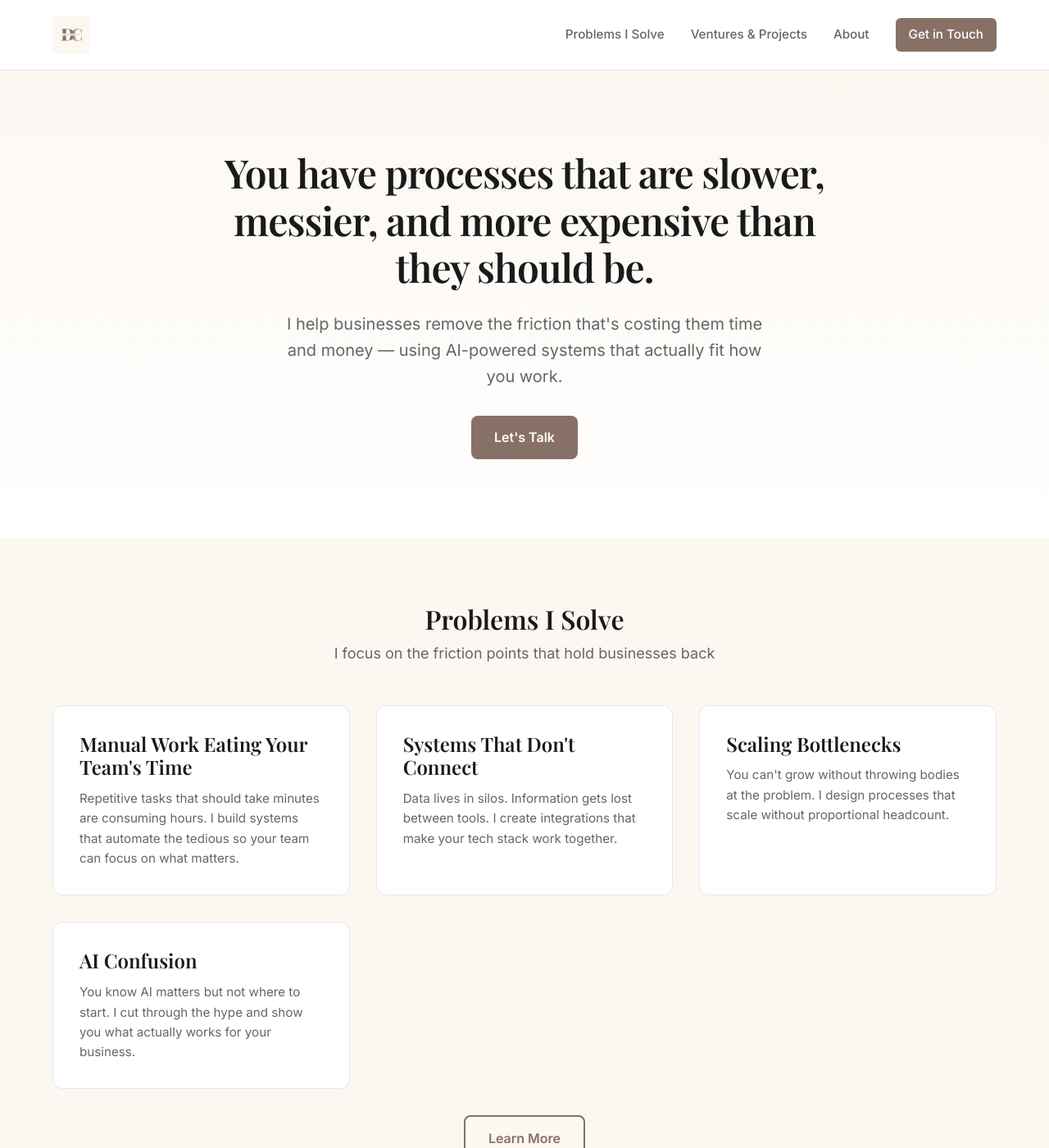
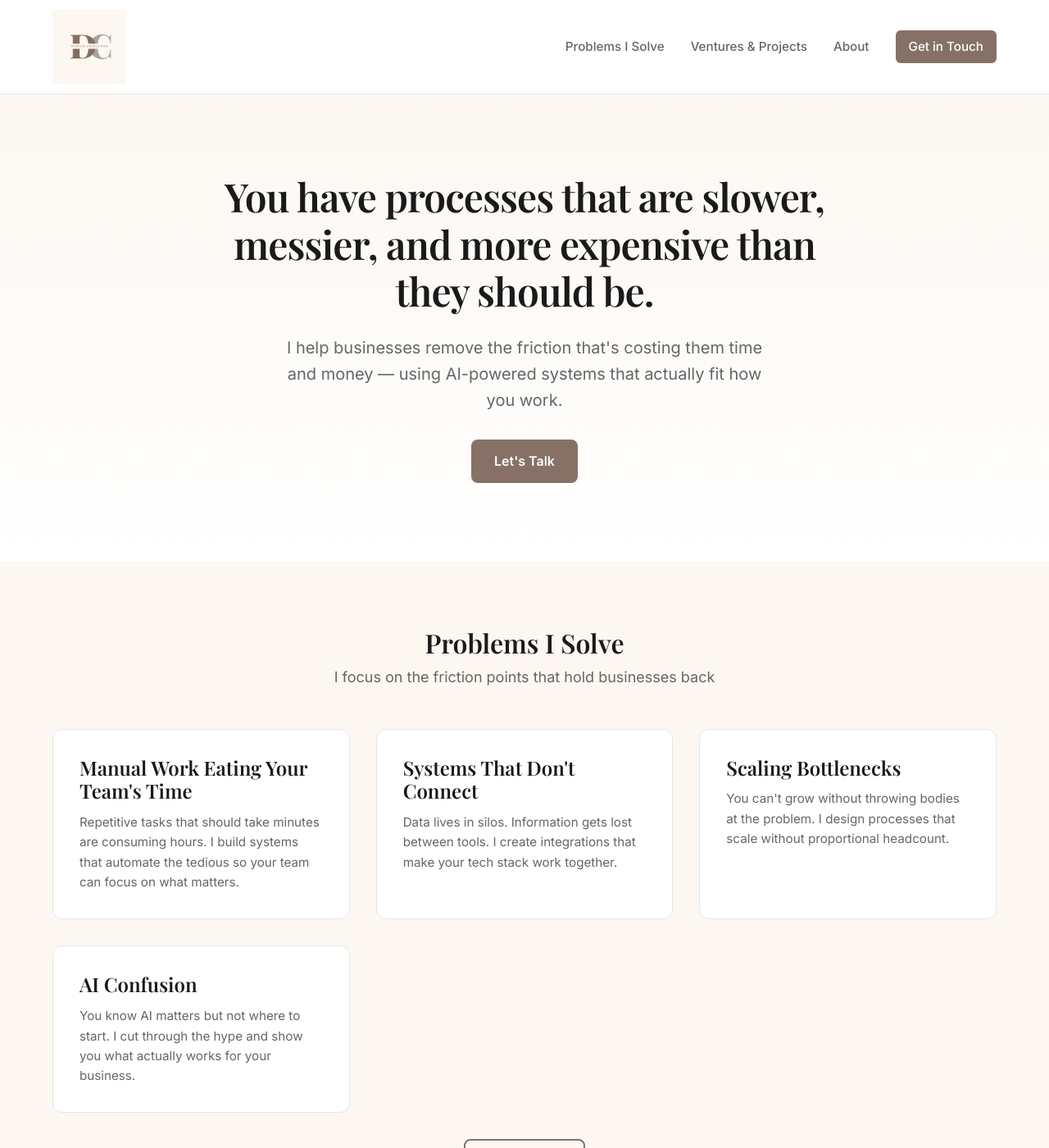
Before and after one commit to adespain70-ui/despain-consulting-site, a Jekyll site: the page built from index.md, in a window 1280 px wide and 1400 px high. Shown: the whole window at 82% size. Built offline with Jekyll 4.4.1, drawn with Linux system fonts in a browser that asks for light colours.

Commit message:
Increase logo size

```diff
--- a/assets/css/style.css
+++ b/assets/css/style.css
@@ -74,7 +74,7 @@ main {
 
 /* ===== Header ===== */
 .site-header {
-  padding: calc(var(--spacing-unit) * 1.25) 0;
+  padding: calc(var(--spacing-unit) * 0.75) 0;
   border-bottom: 1px solid var(--color-border);
   background: var(--color-bg);
   position: sticky;
@@ -94,7 +94,7 @@ main {
 }
 
 .site-logo .logo-img {
-  height: 45px;
+  height: 90px;
   width: auto;
 }
 
```
